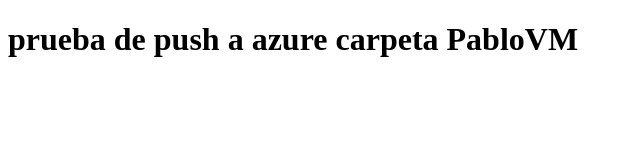
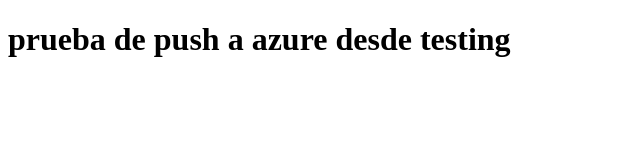
Before and after one commit to pabchatol/tarea-azure-doble, a plain HTML site: page index.html in a window 1280 px wide. Shown: the whole page, without its empty margins (0-640 px from the left). Drawn offline with Linux system fonts and the light colour scheme.

Commit message:
despliegue desde testing

```diff
--- a/index.html
+++ b/index.html
@@ -7,7 +7,7 @@
 </head>
 <body>
 
-    <h1>prueba de push a azure carpeta PabloVM</h1>
+    <h1>prueba de push a azure desde testing</h1>
 
 </body>
 </html>
```
